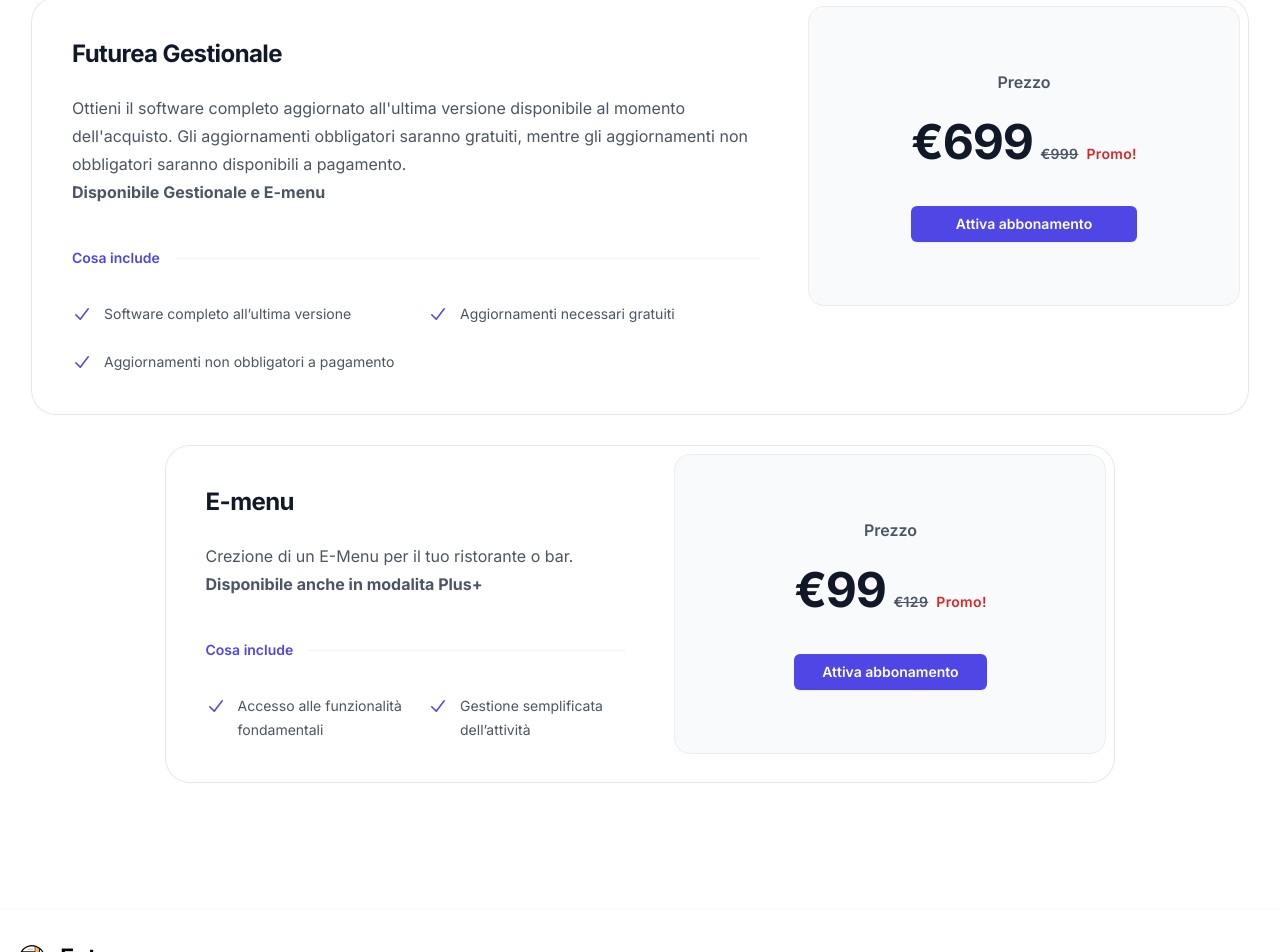
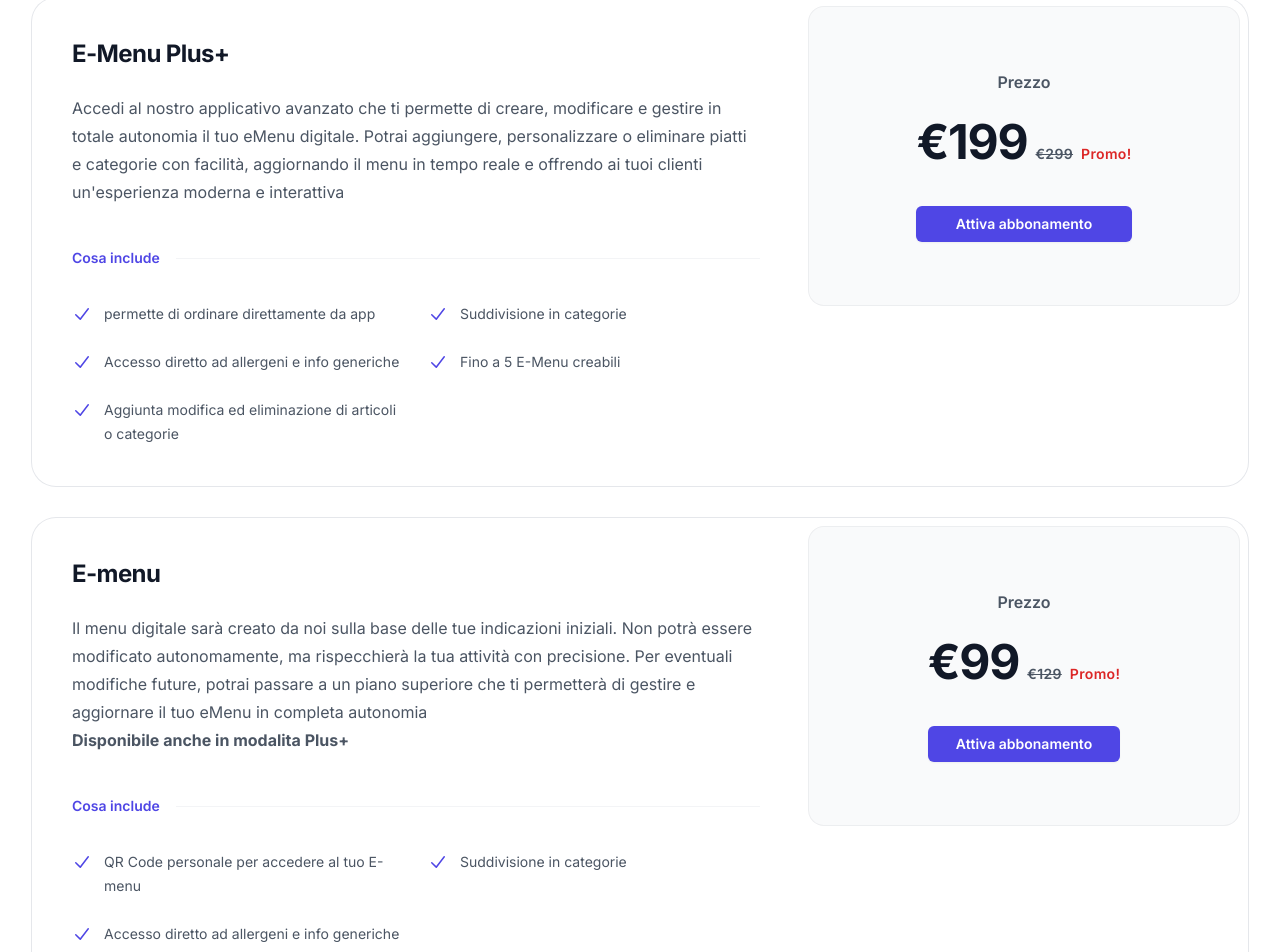
Before and after one commit to ZanderCof/futurea-website, a Next.js app: page /plus in a window 1280 px wide. Shown: the part 962-1914 px from the top of the page. Built offline with nearby package versions, Linux system fonts and the light colour scheme.

Commit message:
Aggiunto contatto su whatsapp, sistemato pagina marketplace e prodotti e modificato banner con offerta iniziale

```diff
--- a/src/app/components/Navbar.tsx
+++ b/src/app/components/Navbar.tsx
@@ -8,7 +8,7 @@ const navigation = [
   { name: 'Chi Siamo', href: '/about' },
   { name: 'Prodotti', href: '/example' },
   { name: 'Servizi', href: '/service' },
-  { name: 'Plus +', href: '/plus' },
+  { name: 'Marketplace', href: '/plus' },
   { name: 'Demo', href: '#', disabled: true }, // Aggiunto il flag disabled
 ]
 
--- a/src/app/page.tsx
+++ b/src/app/page.tsx
@@ -50,13 +50,15 @@ export default function Example() {
             </p>
             <div className={`mt-10 flex items-center justify-center gap-x-6 transition-opacity duration-700 ${showText ? 'opacity-100' : 'opacity-0'}`}>
               <a
-                href="#"
+                href="https://wa.me/393487073803?text=Ciao,%20sono%20interessato%20ai%20vostri%20servizi
+>
+"
                 className="rounded-md bg-yellow-600 px-3.5 py-2.5 text-sm font-semibold text-white shadow-sm hover:bg-yellow-800 focus-visible:outline focus-visible:outline-2 focus-visible:outline-offset-2 focus-visible:outline-yellow-800"
               >
                 Contattaci
               </a>
               <a
-                href="#"
+                href="/service"
                 className="rounded-md text-sm font-semibold leading-6 text-gray-900 px-3.5 py-2.5 shadow-sm transition duration-300 ease-in-out hover:bg-yellow-300 focus-visible:outline focus-visible:outline-2 focus-visible:outline-offset-2 focus-visible:outline-yellow-800"
               >
                 Servizi <span aria-hidden="true">→</span>
--- a/src/app/plus/page.tsx
+++ b/src/app/plus/page.tsx
@@ -7,9 +7,18 @@ const plusFeatures = [
   'Canale di chat per assistenza',
 ];
 
-const baseFeatures = [
-  'Accesso alle funzionalità fondamentali',
-  'Gestione semplificata dell’attività',
+const eMenuFeatures = [
+  'QR Code personale per accedere al tuo E-menu',
+  'Suddivisione in categorie',
+  'Accesso diretto ad allergeni e info generiche',
+];
+
+const eMenuPlusFeatures = [
+  'permette di ordinare direttamente da app',
+  'Suddivisione in categorie',
+  'Accesso diretto ad allergeni e info generiche',
+  'Fino a 5 E-Menu creabili' ,
+  'Aggiunta modifica ed eliminazione di articoli o categorie' ,
 ];
 
 const completeFeatures = [
@@ -30,7 +39,7 @@ export default function Pricing() {
         </div>
 
         <div className="mt-16 flex flex-col gap-8">
-          {/* Card per il servizio Plus */}
+          {/* Card per il servizio Plus  */}
           <div className="mx-auto max-w-2xl rounded-3xl ring-1 ring-gray-200 lg:flex lg:max-w-none">
             <div className="p-8 sm:p-10 lg:flex-auto">
               <div className="bg-yellow-300 inline-block rounded-full px-3 py-1 text-sm font-semibold text-gray-900 mb-4">Miglior Offerta</div>
@@ -76,8 +85,94 @@ export default function Pricing() {
               </div>
             </div>
           </div>
+          {/* Card per il E-Menu Plus */}
+          <div className="mx-auto max-w-2xl rounded-3xl ring-1 ring-gray-200 lg:flex lg:max-w-none">
+            <div className="p-8 sm:p-10 lg:flex-auto">
+              <h3 className="text-2xl font-bold tracking-tight text-gray-900">E-Menu Plus+</h3>
+              <p className="mt-6 text-base leading-7 text-gray-600">
+              Accedi al nostro applicativo avanzato che ti permette di creare, modificare e gestire in totale autonomia il tuo eMenu digitale. Potrai aggiungere, personalizzare o eliminare piatti e categorie con facilità, aggiornando il menu in tempo reale e offrendo ai tuoi clienti un'esperienza moderna e interattiva <br />
+              </p>
+              <div className="mt-10 flex items-center gap-x-4">
+                <h4 className="flex-none text-sm font-semibold leading-6 text-indigo-600">Cosa include</h4>
+                <div className="h-px flex-auto bg-gray-100" />
+              </div>
+              <ul
+                role="list"
+                className="mt-8 grid grid-cols-1 gap-4 text-sm leading-6 text-gray-600 sm:grid-cols-2 sm:gap-6"
+              >
+                {eMenuPlusFeatures.map((feature) => (
+                  <li key={feature} className="flex gap-x-3">
+                    <CheckIcon aria-hidden="true" className="h-6 w-5 flex-none text-indigo-600" />
+                    {feature}
+                  </li>
+                ))}
+              </ul>
+            </div>
+            <div className="-mt-2 p-2 lg:mt-0 lg:w-full lg:max-w-md lg:flex-shrink-0">
+              <div className="rounded-2xl bg-gray-50 py-10 text-center ring-1 ring-inset ring-gray-900/5 lg:flex lg:flex-col lg:justify-center lg:py-16">
+                <div className="mx-auto max-w-xs px-8">
+                  <p className="text-base font-semibold text-gray-600">Prezzo</p>
+                  <p className="mt-6 flex items-baseline justify-center gap-x-2">
+                    <span className="text-5xl font-bold tracking-tight text-gray-900">€199</span>
+                    <span className="text-sm font-semibold leading-6 tracking-wide text-gray-600 line-through">€299</span>
+                    <span className="text-sm font-semibold leading-6 tracking-wide text-red-600">Promo!</span>
+                  </p>
+                  <a
+                    href="#"
+                    className="mt-10 block w-full rounded-md bg-indigo-600 px-3 py-2 text-center text-sm font-semibold text-white shadow-sm hover:bg-indigo-500 focus-visible:outline focus-visible:outline-2 focus-visible:outline-offset-2 focus-visible:outline-indigo-600"
+                  >
+                    Attiva abbonamento
+                  </a>
+                </div>
+              </div>
+            </div>
+          </div>
+            {/* Card per il E-Menu */}
+            <div className="mx-auto max-w-2xl rounded-3xl ring-1 ring-gray-200 lg:flex lg:max-w-none">
+            <div className="p-8 sm:p-10 lg:flex-auto">
+              <h3 className="text-2xl font-bold tracking-tight text-gray-900">E-menu</h3>
+              <p className="mt-6 text-base leading-7 text-gray-600">
+              Il menu digitale sarà creato da noi sulla base delle tue indicazioni iniziali. Non potrà essere modificato autonomamente, ma rispecchierà la tua attività con precisione. Per eventuali modifiche future, potrai passare a un piano superiore che ti permetterà di gestire e aggiornare il tuo eMenu in completa autonomia <br /> <strong>Disponibile anche in modalita Plus+</strong>
+              </p>
+              <div className="mt-10 flex items-center gap-x-4">
+                <h4 className="flex-none text-sm font-semibold leading-6 text-indigo-600">Cosa include</h4>
+                <div className="h-px flex-auto bg-gray-100" />
+              </div>
+              <ul
+                role="list"
+                className="mt-8 grid grid-cols-1 gap-4 text-sm leading-6 text-gray-600 sm:grid-cols-2 sm:gap-6"
+              >
+                {eMenuFeatures.map((feature) => (
+                  <li key={feature} className="flex gap-x-3">
+                    <CheckIcon aria-hidden="true" className="h-6 w-5 flex-none text-indigo-600" />
+                    {feature}
+                  </li>
+                ))}
+              </ul>
+            </div>
+            <div className="-mt-2 p-2 lg:mt-0 lg:w-full lg:max-w-md lg:flex-shrink-0">
+              <div className="rounded-2xl bg-gray-50 py-10 text-center ring-1 ring-inset ring-gray-900/5 lg:flex lg:flex-col lg:justify-center lg:py-16">
+                <div className="mx-auto max-w-xs px-8">
+                  <p className="text-base font-semibold text-gray-600">Prezzo</p>
+                  <p className="mt-6 flex items-baseline justify-center gap-x-2">
+                    <span className="text-5xl font-bold tracking-tight text-gray-900">€99</span>
+                    <span className="text-sm font-semibold leading-6 tracking-wide text-gray-600 line-through">€129</span>
+                    <span className="text-sm font-semibold leading-6 tracking-wide text-red-600">Promo!</span>
+                  </p>
+                  <a
+                    href="#"
+                    className="mt-10 block w-full rounded-md bg-indigo-600 px-3 py-2 text-center text-sm font-semibold text-white shadow-sm hover:bg-indigo-500 focus-visible:outline focus-visible:outline-2 focus-visible:outline-offset-2 focus-visible:outline-indigo-600"
+                  >
+                    Attiva abbonamento
+                  </a>
+                </div>
+              </div>
+            </div>
+          </div>
 
-          {/* Card per il Servizio di Accesso Completo */}
+
+
+          {/* Card per il Servizio Gestionale */}
           <div className="mx-auto max-w-2xl rounded-3xl ring-1 ring-gray-200 lg:flex lg:max-w-none">
             <div className="p-8 sm:p-10 lg:flex-auto">
               <h3 className="text-2xl font-bold tracking-tight text-gray-900">Futurea Gestionale</h3>
@@ -120,49 +215,6 @@ export default function Pricing() {
               </div>
             </div>
           </div>
-
-          {/* Card per il Servizio Base */}
-          <div className="mx-auto max-w-2xl rounded-3xl ring-1 ring-gray-200 lg:flex lg:max-w-none">
-            <div className="p-8 sm:p-10 lg:flex-auto">
-              <h3 className="text-2xl font-bold tracking-tight text-gray-900">E-menu</h3>
-              <p className="mt-6 text-base leading-7 text-gray-600">
-                Crezione di un E-Menu per il tuo ristorante o bar. <br /> <strong>Disponibile anche in modalita Plus+</strong>
-              </p>
-              <div className="mt-10 flex items-center gap-x-4">
-                <h4 className="flex-none text-sm font-semibold leading-6 text-indigo-600">Cosa include</h4>
-                <div className="h-px flex-auto bg-gray-100" />
-              </div>
-              <ul
-                role="list"
-                className="mt-8 grid grid-cols-1 gap-4 text-sm leading-6 text-gray-600 sm:grid-cols-2 sm:gap-6"
-              >
-                {baseFeatures.map((feature) => (
-                  <li key={feature} className="flex gap-x-3">
-                    <CheckIcon aria-hidden="true" className="h-6 w-5 flex-none text-indigo-600" />
-                    {feature}
-                  </li>
-                ))}
-              </ul>
-            </div>
-            <div className="-mt-2 p-2 lg:mt-0 lg:w-full lg:max-w-md lg:flex-shrink-0">
-              <div className="rounded-2xl bg-gray-50 py-10 text-center ring-1 ring-inset ring-gray-900/5 lg:flex lg:flex-col lg:justify-center lg:py-16">
-                <div className="mx-auto max-w-xs px-8">
-                  <p className="text-base font-semibold text-gray-600">Prezzo</p>
-                  <p className="mt-6 flex items-baseline justify-center gap-x-2">
-                    <span className="text-5xl font-bold tracking-tight text-gray-900">€99</span>
-                    <span className="text-sm font-semibold leading-6 tracking-wide text-gray-600 line-through">€129</span>
-                    <span className="text-sm font-semibold leading-6 tracking-wide text-red-600">Promo!</span>
-                  </p>
-                  <a
-                    href="#"
-                    className="mt-10 block w-full rounded-md bg-indigo-600 px-3 py-2 text-center text-sm font-semibold text-white shadow-sm hover:bg-indigo-500 focus-visible:outline focus-visible:outline-2 focus-visible:outline-offset-2 focus-visible:outline-indigo-600"
-                  >
-                    Attiva abbonamento
-                  </a>
-                </div>
-              </div>
-            </div>
-          </div>
         </div>
       </div>
     </div>
```
Also changed, not shown: src/app/components/Banner.tsx (+4 -4 lines), src/app/example/page.tsx (+2 -33 lines).
